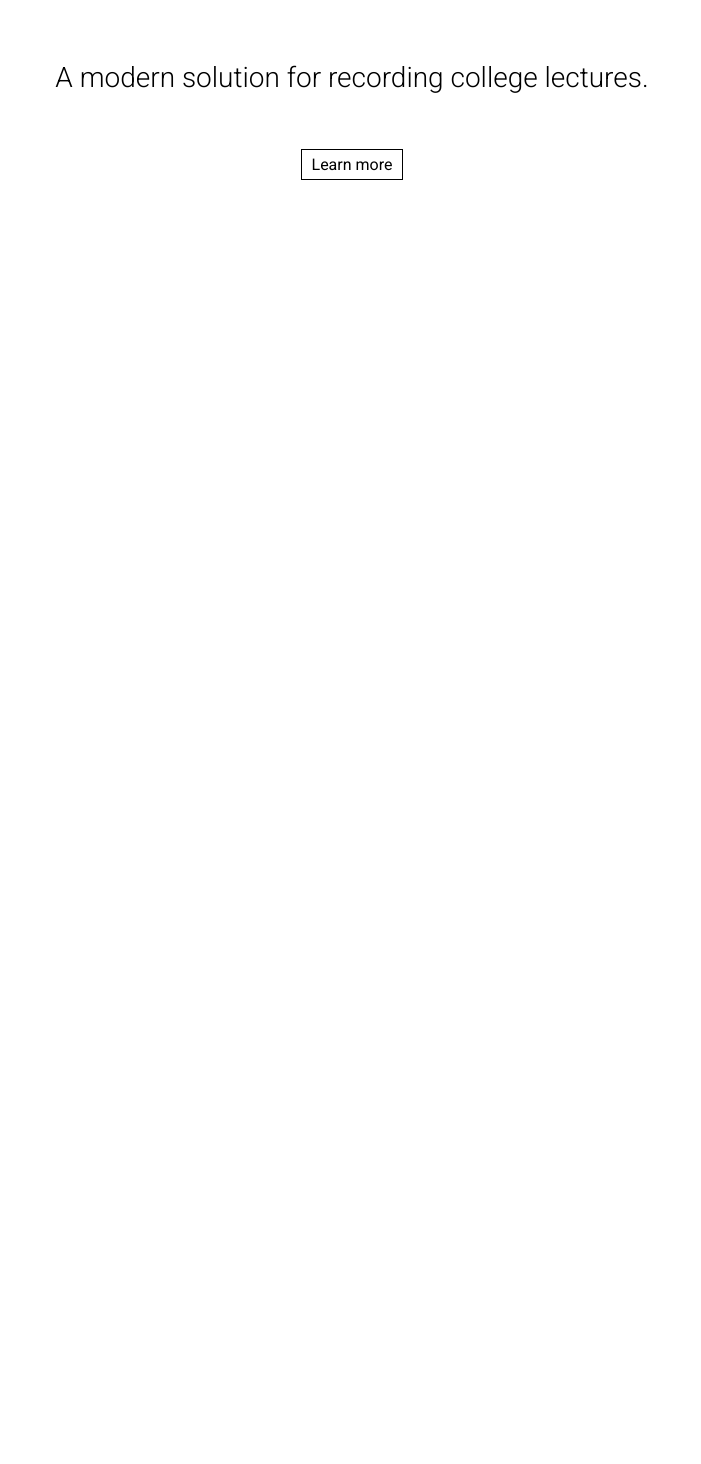
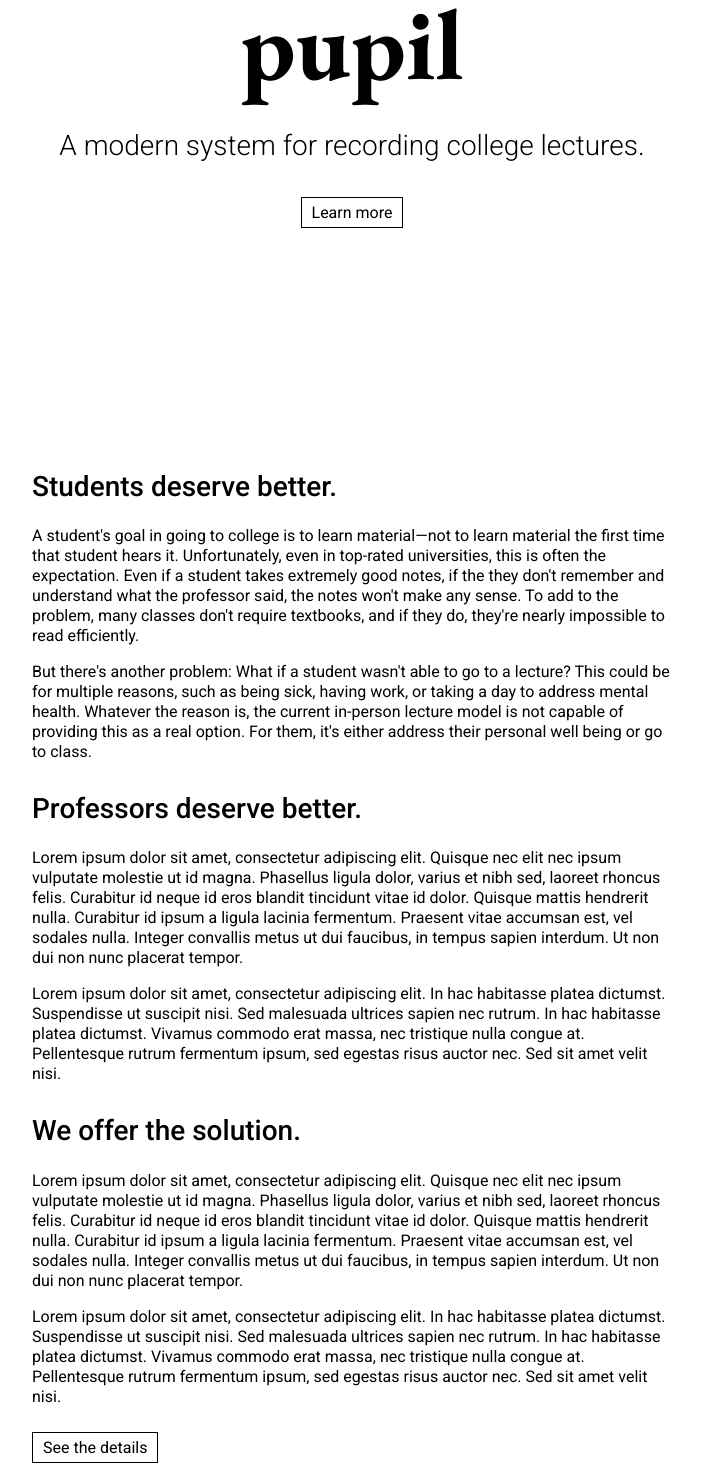
Before and after one commit to PUPILorg/pupil_landing_frontend, a React (Create React App) app: page / in a window 1280 px wide. Shown: the part 330-1794 px from the top of the page, without its empty margins (288-989 px from the left). Before the commit the page ends 800 px from the top, so only its background shows below. Built offline with nearby package versions, Linux system fonts and the light colour scheme.

Commit message:
Add landing home page layout and text placeholder

```diff
--- a/src/App.css
+++ b/src/App.css
@@ -12,6 +12,20 @@
     .App-logo {
         animation: App-logo-spin infinite 20s linear;
     }
+}
+
+h2 {
+    font-size: 28px;
+    font-family: 'Roboto';
+    font-weight: 500;
+}
+
+p {
+    font-family: "Roboto";
+    color: #000;
+    font-size: 16px;
+    font-weight: 400;
+    line-height: 20px;
 }
 
 .App-header {
--- a/src/css/Landing.css
+++ b/src/css/Landing.css
@@ -1,24 +1,45 @@
 .home-page {
     font-family: 'EB Garamond', serif;
+    margin-top: 60px;
+    scroll-behavior: smooth;
+    margin-bottom: 60px;
+    /*height: calc(100vh - 60px);*/
 }
+
+.container{
+    display: flex;
+    align-items: center;
+    justify-content: center;
+    min-height: calc(100vh - 60px);
+    /*border: solid 1px black;*/
+    box-sizing: border-box;
+}
+
+.section{
+    /*margin-top: -60px;*/
+    max-width: 50%;
+}
+
 .home-header {
     font-size: 100px;
-    margin: 200px 0 0;
+    margin: 0;
+    padding-bottom: 20px;
 }
 
 .home-sub-header {
-    font-size: 28px;
-    font-family: 'Roboto';
     font-weight: 300;
-    margin: 60px 0 0;
-    padding: 0 10px;
+    padding: 0 10px 40px;
+    margin: 0;
 }
 
-.learn-more-link{
+.learn-more-section{
+    text-align: left;
+}
+
+.learn-more-link {
     font-family: "Roboto";
     color: #000;
     text-align: center;
-    margin: auto 15px;
     text-decoration: none;
     font-size: 16px;
     padding: 5px 10px;
@@ -28,7 +49,3 @@
     /*border-radius: 5px;*/
     border: 1px solid #000;
 }
-
-.learn-more-link-container{
-    margin-top: 60px;
-}
--- a/src/css/Navbar.css
+++ b/src/css/Navbar.css
@@ -11,6 +11,7 @@
     top: 0;
     right: 0;
     z-index: 1;
+    background-color: #FFFFFF;
     /*box-shadow: rgba(0, 0, 0, 0.1) 0px 1px 3px 0px, rgba(0, 0, 0, 0.06) 0px 1px 2px 0px;*/
 }
 
--- a/src/index.css
+++ b/src/index.css
@@ -1,3 +1,7 @@
+html{
+  scroll-behavior: smooth;
+  scroll-padding-top: 60px;
+}
 body {
   margin: 0;
   font-family: -apple-system, BlinkMacSystemFont, 'Segoe UI', 'Roboto', 'Oxygen',
--- a/src/views/Landing.js
+++ b/src/views/Landing.js
@@ -10,16 +10,66 @@ import {NavLink} from "react-router-dom";
  */
 function Landing() {
     return <div className={"home-page"}>
+        <div className={"container"}>
+            <div className={"section"}>
                 <h1 className={"home-header"}>
                     pupil
                 </h1>
                 <div>
                     <h2 className={"home-sub-header"}>
-                    A modern solution for recording college lectures.
+                        A modern system for recording college lectures.
                     </h2>
                 </div>
-            <div className={"learn-more-link-container"}>
-                <NavLink to={"/about"} className={"learn-more-link"}>Learn more</NavLink>
+                <div>
+                    <a href="#learn-more" className={"learn-more-link"}>Learn more</a>
+                </div>
+            </div>
+        </div>
+        <div className={"container"} id={"learn-more"}>
+            <div className={"section learn-more-section"}>
+                <h2 style={{marginTop: 0}}>Students deserve better.</h2>
+                <p>A student's goal in going to college is to learn material<span>&#8212;</span>not to learn
+                    material the first time that student hears it. Unfortunately, even in top-rated universities, this
+                    is often the expectation. Even if a student takes extremely good notes, if the they don't remember
+                    and understand what the professor said, the notes won't make any sense. To add to the problem, many
+                    classes don't require
+                    textbooks, and if they do, they're nearly impossible to read efficiently.
+                </p>
+                <p style={{marginBottom: "30px"}}>But there's another problem: What if a student wasn't able to go to a
+                    lecture? This could be for multiple
+                    reasons, such as being sick, having work, or taking a day to address mental health. Whatever the
+                    reason is,
+                    the current in-person lecture model is not capable of providing this as a real option. For them,
+                    it's either address their personal well being or
+                    go to class.
+                </p>
+
+                <h2>Professors deserve better.</h2>
+                <p>Lorem ipsum dolor sit amet, consectetur adipiscing elit. Quisque nec elit nec ipsum vulputate
+                    molestie ut id magna. Phasellus ligula dolor, varius et nibh sed, laoreet rhoncus felis. Curabitur
+                    id neque id eros blandit tincidunt vitae id dolor. Quisque mattis hendrerit nulla. Curabitur id
+                    ipsum a ligula lacinia fermentum. Praesent vitae accumsan est, vel sodales nulla. Integer convallis
+                    metus ut dui faucibus, in tempus sapien interdum. Ut non dui non nunc placerat tempor.
+                </p>
+                <p style={{marginBottom: "30px"}}>Lorem ipsum dolor sit amet, consectetur adipiscing elit. In hac
+                    habitasse platea dictumst. Suspendisse ut suscipit nisi. Sed malesuada ultrices sapien nec rutrum.
+                    In hac habitasse platea dictumst. Vivamus commodo erat massa, nec tristique nulla congue at.
+                    Pellentesque rutrum fermentum ipsum, sed egestas risus auctor nec. Sed sit amet velit nisi.
+                </p>
+                <h2>We offer the solution.</h2>
+                <p>Lorem ipsum dolor sit amet, consectetur adipiscing elit. Quisque nec elit nec ipsum vulputate
+                    molestie ut id magna. Phasellus ligula dolor, varius et nibh sed, laoreet rhoncus felis. Curabitur
+                    id neque id eros blandit tincidunt vitae id dolor. Quisque mattis hendrerit nulla. Curabitur id
+                    ipsum a ligula lacinia fermentum. Praesent vitae accumsan est, vel sodales nulla. Integer convallis
+                    metus ut dui faucibus, in tempus sapien interdum. Ut non dui non nunc placerat tempor.
+                </p>
+                <p style={{marginBottom: "30px"}}>Lorem ipsum dolor sit amet, consectetur adipiscing elit. In hac
+                    habitasse platea dictumst. Suspendisse ut suscipit nisi. Sed malesuada ultrices sapien nec rutrum.
+                    In hac habitasse platea dictumst. Vivamus commodo erat massa, nec tristique nulla congue at.
+                    Pellentesque rutrum fermentum ipsum, sed egestas risus auctor nec. Sed sit amet velit nisi.
+                </p>
+                <NavLink to={"/about"} className={"learn-more-link"}>See the details</NavLink>
+            </div>
         </div>
     </div>
 }
```
Also changed, not shown: src/css/About.js (added), src/views/About.js (added). Lines whose indentation alone changed are shown as unchanged.
